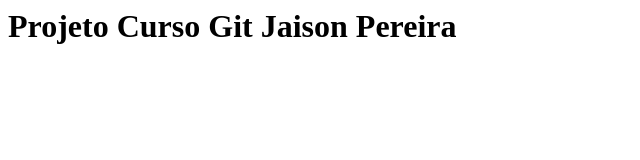
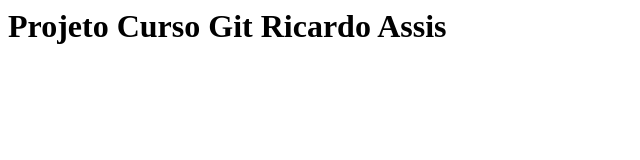
Before and after one commit to RicardoSDAssis/test-git, a plain HTML site: page index.html in a window 1280 px wide. Shown: the whole page, without its empty margins (0-640 px from the left). Drawn offline with Linux system fonts and the light colour scheme.

Commit message:
Sobe karai

```diff
--- a/index.html
+++ b/index.html
@@ -2,7 +2,7 @@
 <head>
 </head>
 <body>
-<h1>Projeto Curso Git Jaison Pereira</h1>
+<h1>Projeto Curso Git Ricardo Assis </h1>
 </body>
 
 </html>
```
